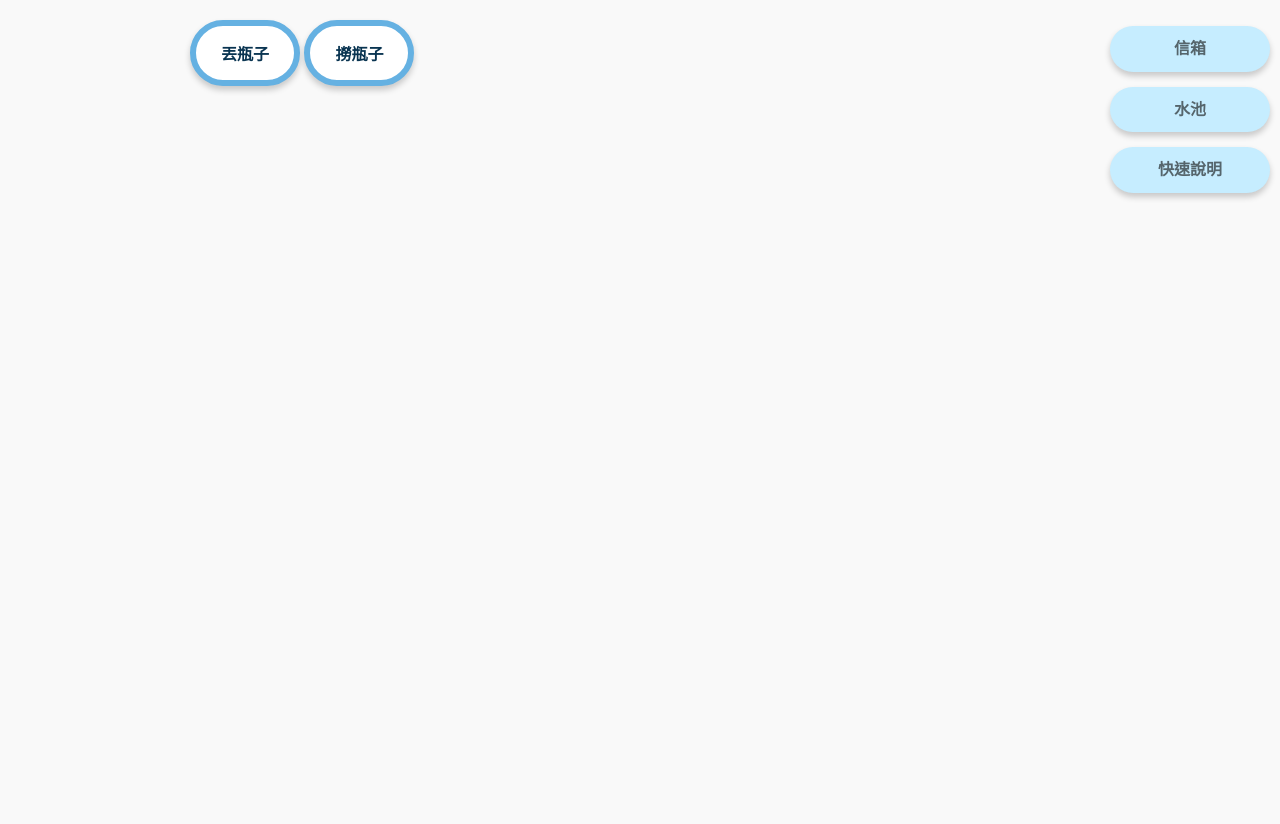
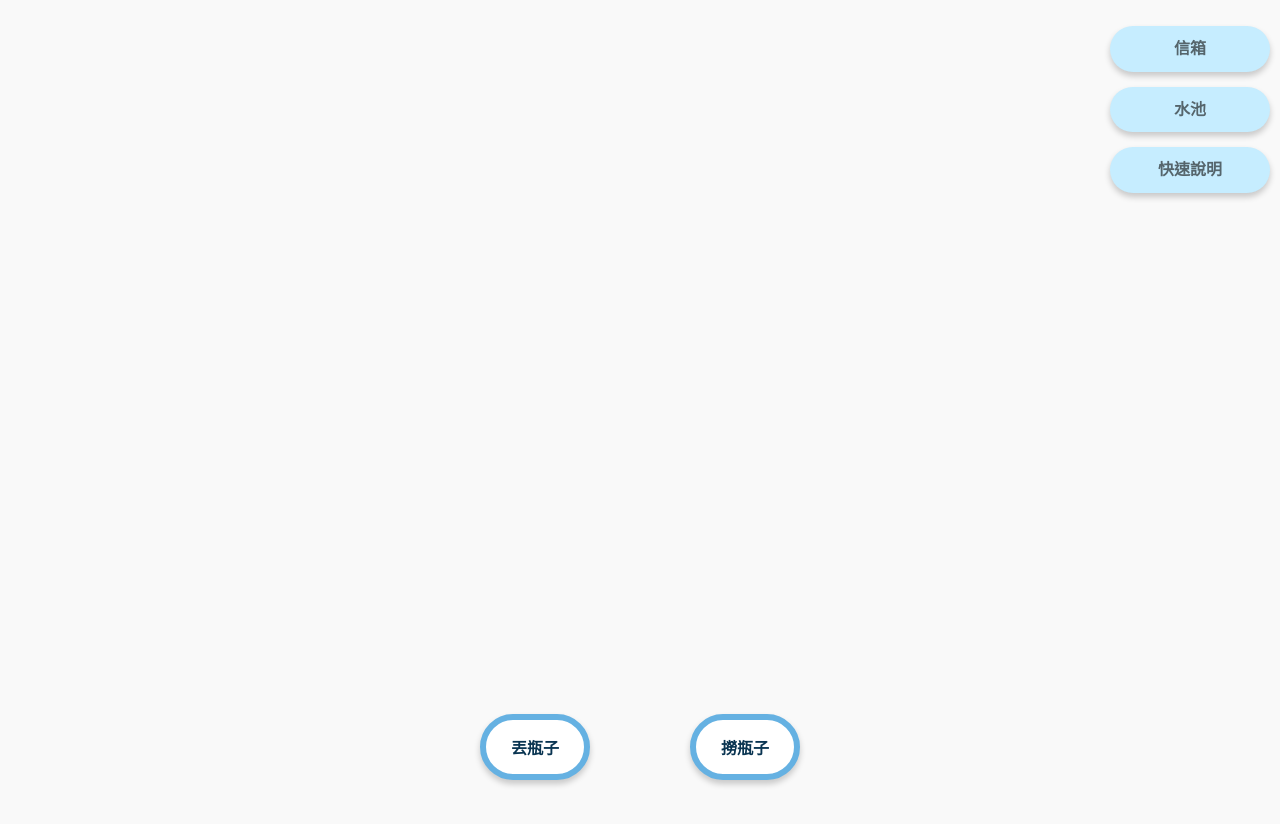
Before and after one commit to Min-Shung/booooottle, a plain HTML site: page 期末專案.html in a window 1280 px wide. Drawn offline with Linux system fonts and the light colour scheme.

Commit message:
Update 期末專案.html

```diff
--- a/期末專案.html
+++ b/期末專案.html
@@ -42,8 +42,10 @@
     <!-- 主內容區域 -->
     <main>
         <section id="home">
-            <button id="pickBottle" type="button">丟瓶子</button>
-            <button id="releaseBottle" type="button">撈瓶子</button>
+            <div id="button-container">
+                <button id="pickBottle" type="button">丟瓶子</button>
+                <button id="releaseBottle" type="button">撈瓶子</button>
+            </div>
         </section>
         <div id="waterLayer_today" class="overlay hidden">
             <h2>指定水池</h2>
```
